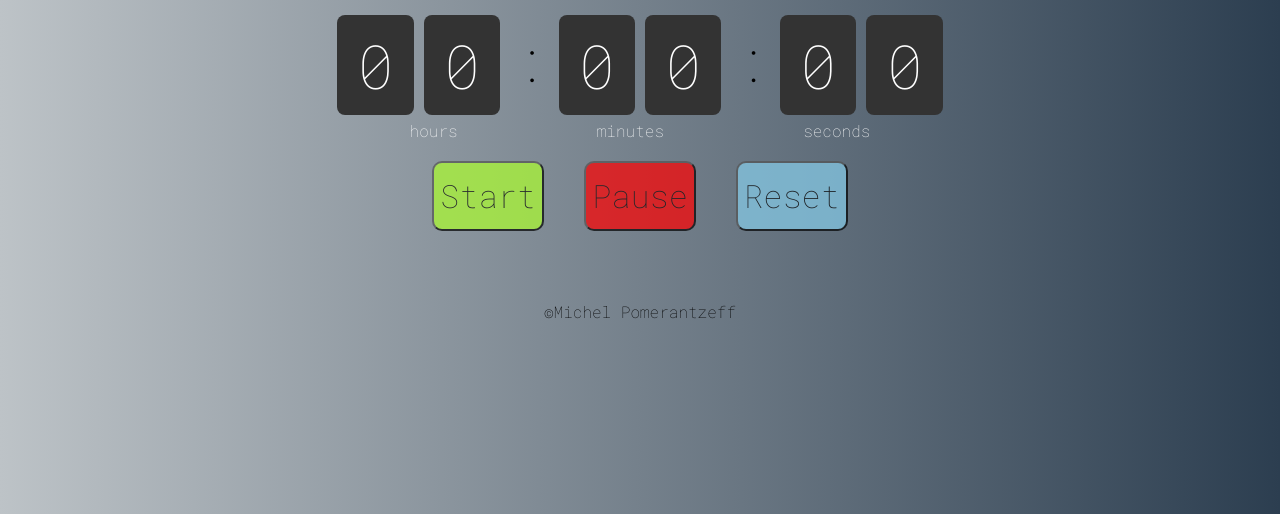
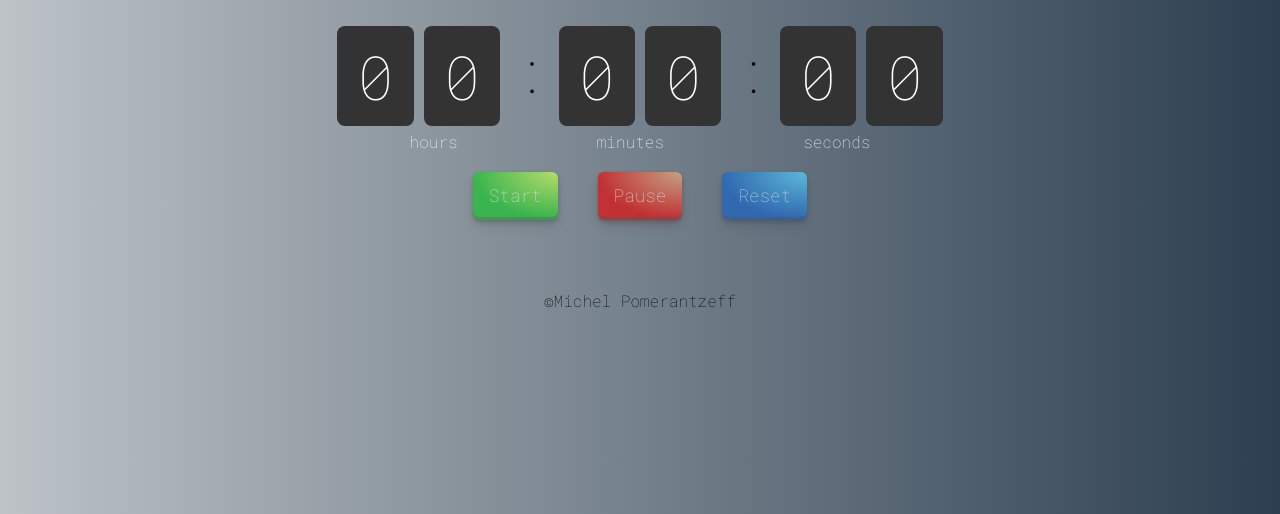
Before and after one commit to MichelPomerantzeff/Stopwatch, a plain HTML site: page index.html in a window 1280 px wide. Shown: the part 302-816 px from the top of the page. Drawn offline with nearby package versions, Linux system fonts and the light colour scheme.

Commit message:
buttons update

```diff
--- a/css/style.css
+++ b/css/style.css
@@ -49,16 +49,97 @@ h1 {
 }
 
 .start {
-    background-color: greenyellow;
+    box-shadow: rgba(35, 66, 40, 0.4) 0 2px 4px, rgba(35, 66, 39, 0.3) 0 7px 13px -3px, rgba(58, 111, 62, 0.5) 0 -3px 0 inset;
+    background-image: radial-gradient(100% 100% at 100% 0, #ceff5a 0, #1ac430 100%);
+    border: 0;
+    align-items: center;
+    border-radius: 6px;
+    color: #fff;
+    cursor: pointer;
+    height: 48px;
+    padding-left: 16px;
+    padding-right: 16px;
+    transition: box-shadow .15s, transform .15s;
+    font-size: 1.1rem;
 }
 
-.pause {
-    background-color: red;
+.start:focus {
+    box-shadow: #1d7424 0 0 0 1.5px inset, rgba(35, 66, 37, 0.4) 0 2px 4px, rgba(35, 45, 66, 0.3) 0 7px 13px -3px, #23a029 0 -3px 0 inset;
 }
 
+.start:hover {
+    box-shadow: rgba(38, 66, 35, 0.4) 0 4px 8px, rgba(36, 66, 35, 0.3) 0 7px 13px -3px, rgb(79, 224, 60)0 0 -3px 0 inset;
+    transform: translateY(-2px);
+}
+
+.start:active {
+    box-shadow: #4ae03c 0 3px 7px inset;
+    transform: translateY(2px);
+}
+
+
+
+
+.pause {
+    box-shadow: rgba(66, 35, 35, 0.4) 0 2px 4px, rgba(66, 35, 35, 0.3) 0 7px 13px -3px, rgba(111, 58, 58, 0.5) 0 -3px 0 inset;
+    background-image: radial-gradient(100% 100% at 100% 0, #e7b383 0, #e20e0e 100%);
+    border: 0;
+    align-items: center;
+    border-radius: 6px;
+    color: #fff;
+    cursor: pointer;
+    height: 48px;
+    padding-left: 16px;
+    padding-right: 16px;
+    transition: box-shadow .15s, transform .15s;
+    font-size: 1.1rem;
+}
+
+.pause:focus {
+    box-shadow: #741d1d 0 0 0 1.5px inset, rgba(66, 35, 35, 0.4) 0 2px 4px, rgba(66, 35, 35, 0.3) 0 7px 13px -3px, #a02323 0 -3px 0 inset;
+}
+
+.pause:hover {
+    box-shadow: rgba(66, 35, 35, 0.4) 0 4px 8px, rgba(66, 35, 35, 0.3) 0 7px 13px -3px, rgb(224, 60, 60)0 0 -3px 0 inset;
+    transform: translateY(-2px);
+}
+
+.pause:active {
+    box-shadow: #e03c3c 0 3px 7px inset;
+    transform: translateY(2px);
+}
+
+
 .reset {
-    background-color: skyblue;
+    box-shadow: rgba(35, 52, 66, 0.4) 0 2px 4px, rgba(35, 49, 66, 0.3) 0 7px 13px -3px, rgba(58, 79, 111, 0.5) 0 -3px 0 inset;
+    background-image: radial-gradient(100% 100% at 100% 0, #5ad9ff 0, #1a64c4 100%);
+    border: 0;
+    align-items: center;
+    border-radius: 6px;
+    color: #fff;
+    cursor: pointer;
+    height: 48px;
+    padding-left: 16px;
+    padding-right: 16px;
+    transition: box-shadow .15s, transform .15s;
+    font-size: 1.1rem;
 }
+
+.reset:hover {
+    box-shadow: rgba(35, 56, 66, 0.4) 0 4px 8px, rgba(35, 57, 66, 0.3) 0 7px 13px -3px, rgb(60, 191, 224)0 0 -3px 0 inset;
+    transform: translateY(-2px);
+}
+
+.reset:active {
+    box-shadow: #3c83e0 0 3px 7px inset;
+    transform: translateY(2px);
+}
+
+.reset:focus {
+    box-shadow: #1d4074 0 0 0 1.5px inset, rgba(35, 52, 66, 0.4) 0 2px 4px, rgba(46, 75, 92, 0.3) 0 7px 13px -3px, #235da0 0 -3px 0 inset;
+}
+
+
 
 .description{
     color: white;
```
Also changed, not shown: index.html (renamed from timer.html).
